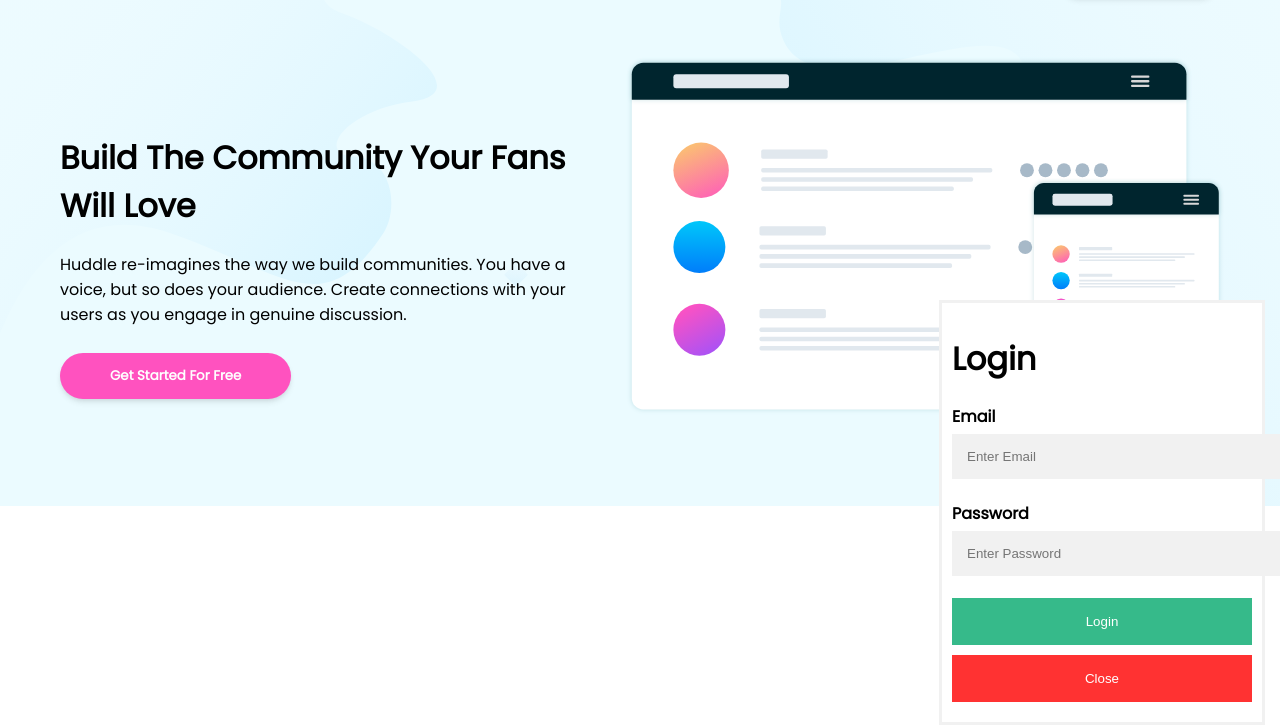
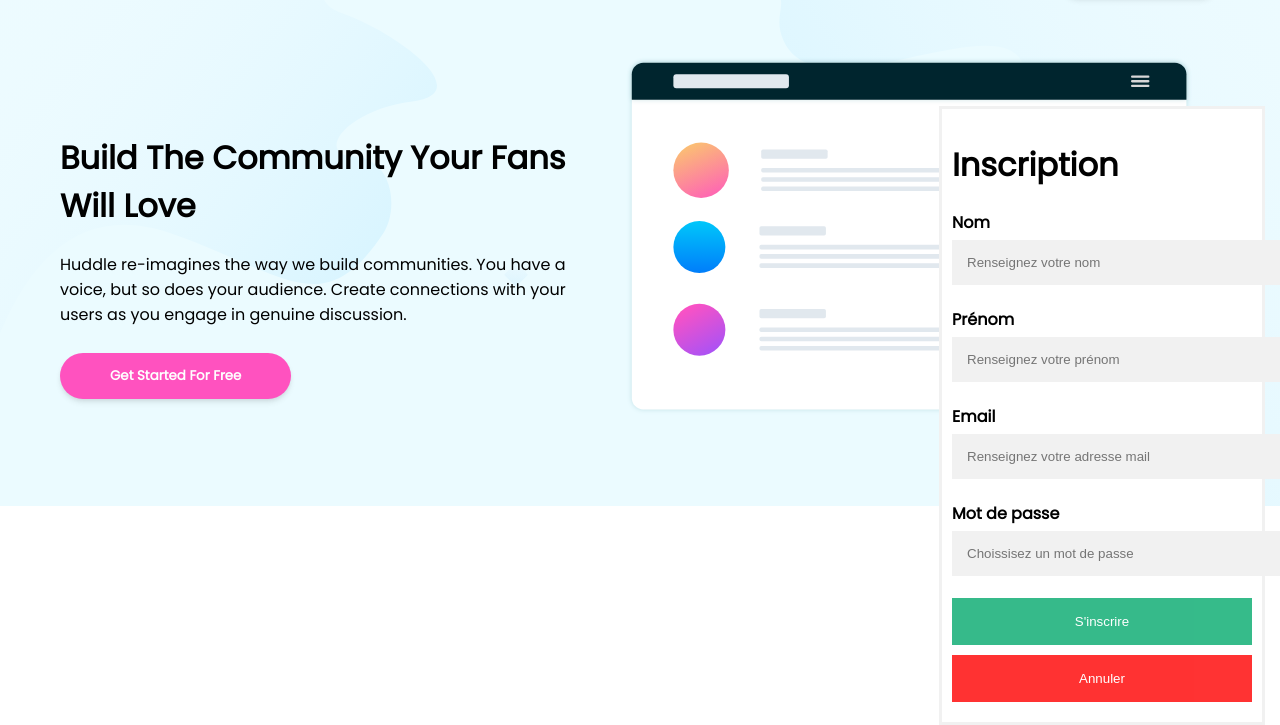
Before and after one commit to Fabolous38/agence-simplweb, a plain HTML site: page header.html in a window 1280 px wide. Both pictures are taken after a click on the button "Try It free". Shown: the part 75-800 px from the top of the page. Drawn offline with Linux system fonts and the light colour scheme.

Commit message:
ajout de nouveaux éléments dans le poup formulaire

```diff
--- a/header.html
+++ b/header.html
@@ -23,16 +23,24 @@
 
           <div class="form-popup" id="myForm">
             <form action="" class="form-container">
-              <h1>Login</h1>
+              <h1>Inscription</h1>
+
+
+              <label for="Nom"><b>Nom</b></label>
+              <input type="text" placeholder="Renseignez votre nom" name="nom" required>
+
+
+              <label for="prenom"><b>Prénom</b></label>
+              <input type="text" placeholder="Renseignez votre prénom" name="prenom" required>
 
               <label for="email"><b>Email</b></label>
-              <input type="text" placeholder="Enter Email" name="email" required>
+              <input type="text" placeholder="Renseignez votre adresse mail" name="email" required>
 
-              <label for="psw"><b>Password</b></label>
-              <input type="password" placeholder="Enter Password" name="psw" required>
+              <label for="psw"><b>Mot de passe</b></label>
+              <input type="password" placeholder="Choissisez un mot de passe" name="psw" required>
 
-              <button type="submit" class="btn">Login</button>
-              <button type="button" class="btn cancel" onclick="closeForm()">Close</button>
+              <button type="submit" class="btn">S'inscrire</button>
+              <button type="button" class="btn cancel" onclick="closeForm()">Annuler</button>
             </form>
           </div>
 
```
